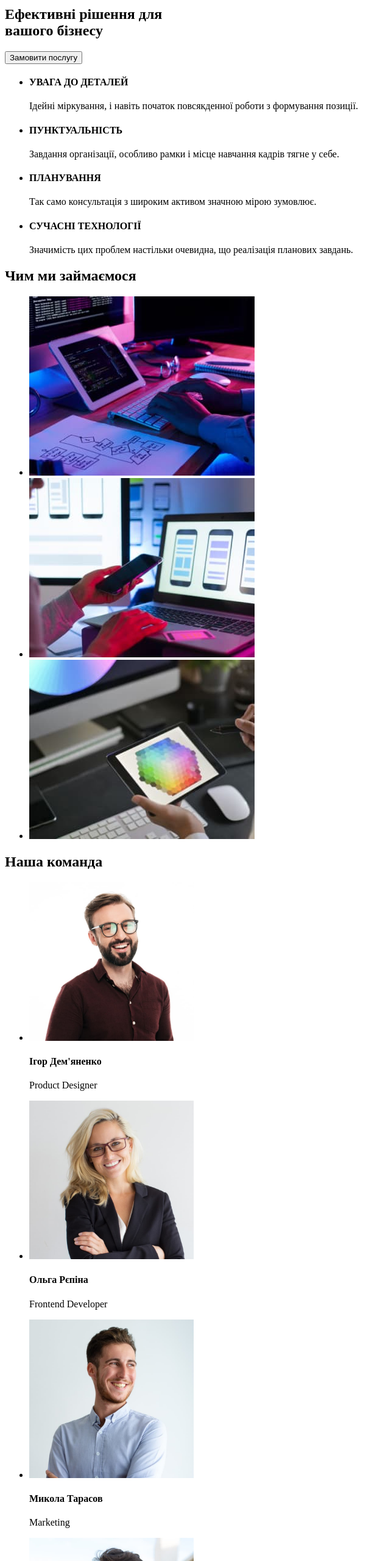
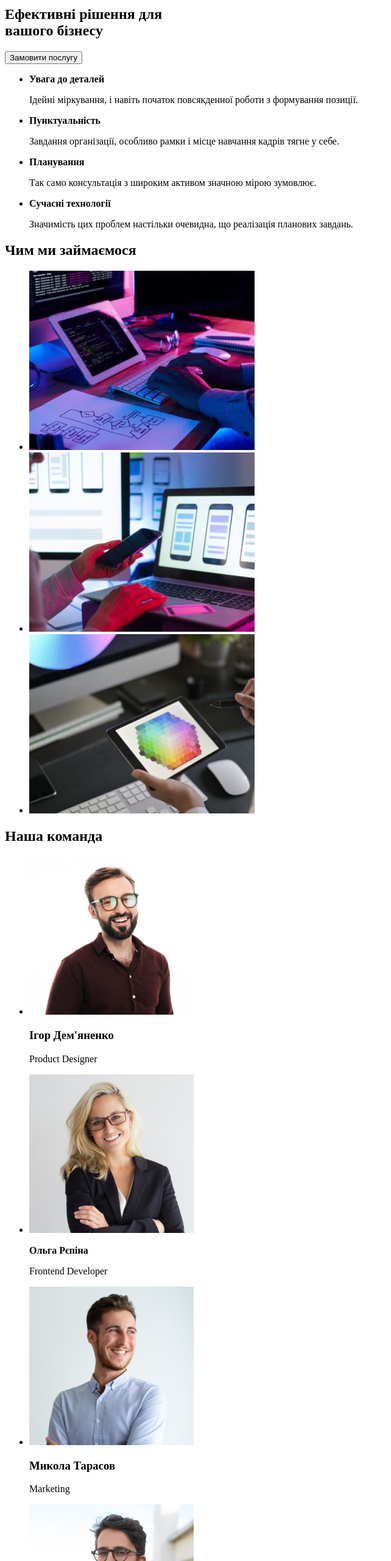
Before and after one commit to MaximM94/goit-markup-hw-01, a plain HTML site: page index.html in a window 1280 px wide. Shown: the part 140-2700 px from the top of the page at 61% size, without its empty margins (0-642 px from the left). Drawn offline with Linux system fonts and the light colour scheme.

Commit message:
меняем шрифт во втором блоке

```diff
--- a/index.html
+++ b/index.html
@@ -39,19 +39,19 @@
         <section>
         <ul>
             <li>
-                <h4>УВАГА ДО ДЕТАЛЕЙ</h4>
+                <p><b>Увага до деталей</b></p>
                 <p>Ідейні міркування, і навіть початок повсякденної роботи з формування позиції.</p>
             </li>
             <li>
-                <h4>ПУНКТУАЛЬНІСТЬ</h4>
+                <p><b>Пунктуальність</b></p>
                 <p>Завдання організації, особливо рамки і місце навчання кадрів тягне у себе.</p>
             </li>
             <li>
-                <h4>ПЛАНУВАННЯ</h4>
+                <p><b>Планування</b></p>
                 <p>Так само консультація з широким активом значною мірою зумовлює.</p>
             </li>
             <li>
-                <h4>СУЧАСНІ ТЕХНОЛОГІЇ</h4>
+                <p><b>Сучасні технології</b></p>
                 <p>Значимість цих проблем настільки очевидна, що реалізація планових завдань.</p>
             </li>
         </ul>
@@ -68,17 +68,17 @@
 <ul>
     <li>
         <img src="./images/coach-1.jpg" alt="преподаватель 1" width="270">
-        <h4>Ігор Дем'яненко</h4>
+        <h3>Ігор Дем'яненко</h3>
         <p lang="en">Product Designer</p>
     </li>
     <li> <img src="./images/coach-2.jpg" alt="преподователь 2" width="270"></li>
-    <h4>Ольга Рєпіна</h4>
+    <p><b>Ольга Рєпіна</b></p>
     <p lang="en">Frontend Developer</p>
     <li> <img src="./images/coach-3.jpg" alt="преподователь 3" width="270"></li>
-    <h4>Микола Тарасов</h4>
+    <h3>Микола Тарасов</h3>
     <p lang="en">Marketing</p>
     <li> <img src="./images/coach-4.jpg" alt="преподователь 4" width="270"></li>
-    <h4>Михайло Єрмаков</h4>
+    <h3>Михайло Єрмаков</h3>
     <p lang="en">UI Designer</p>
 </ul>
 </section>
```
